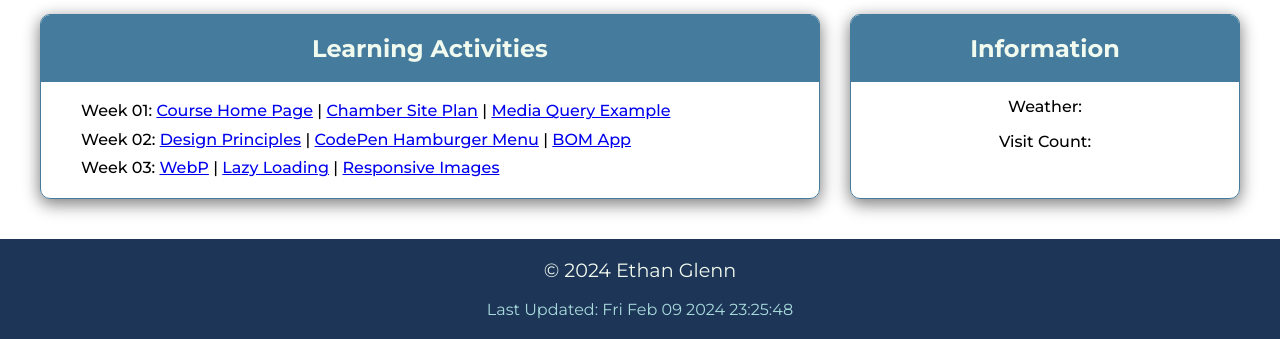
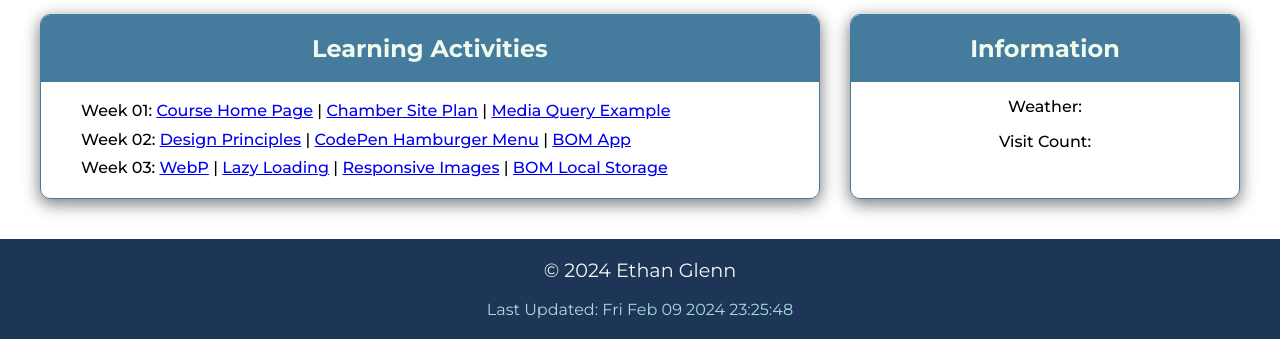
Before and after one commit to eglenn-dev/wdd230, a plain HTML site: page index.html in a window 1280 px wide. Shown: the part 468-807 px from the top of the page. Drawn offline with Linux system fonts and the light colour scheme.

Commit message:
Added portal page links

```diff
--- a/index.html
+++ b/index.html
@@ -49,7 +49,8 @@
                         href="https://byui-cse.github.io/wdd230-ww-course/week02/prepare-responsive-menu.html">CodePen
                         Hamburger Menu</a> | <a href="./week02/bom.html">BOM App</a></li>
                 <li>Week 03: <a href="./week03/landscape.webp">WebP</a> | <a href="./week03/lazyload.html">Lazy
-                        Loading</a> | <a href="./week03/responsive-images.html">Responsive Images</a></li>
+                        Loading</a> | <a href="./week03/responsive-images.html">Responsive Images</a> | <a
+                        href="./week03/bom.html">BOM Local Storage</a></li>
             </ul>
         </section>
         <section class="card">
```
